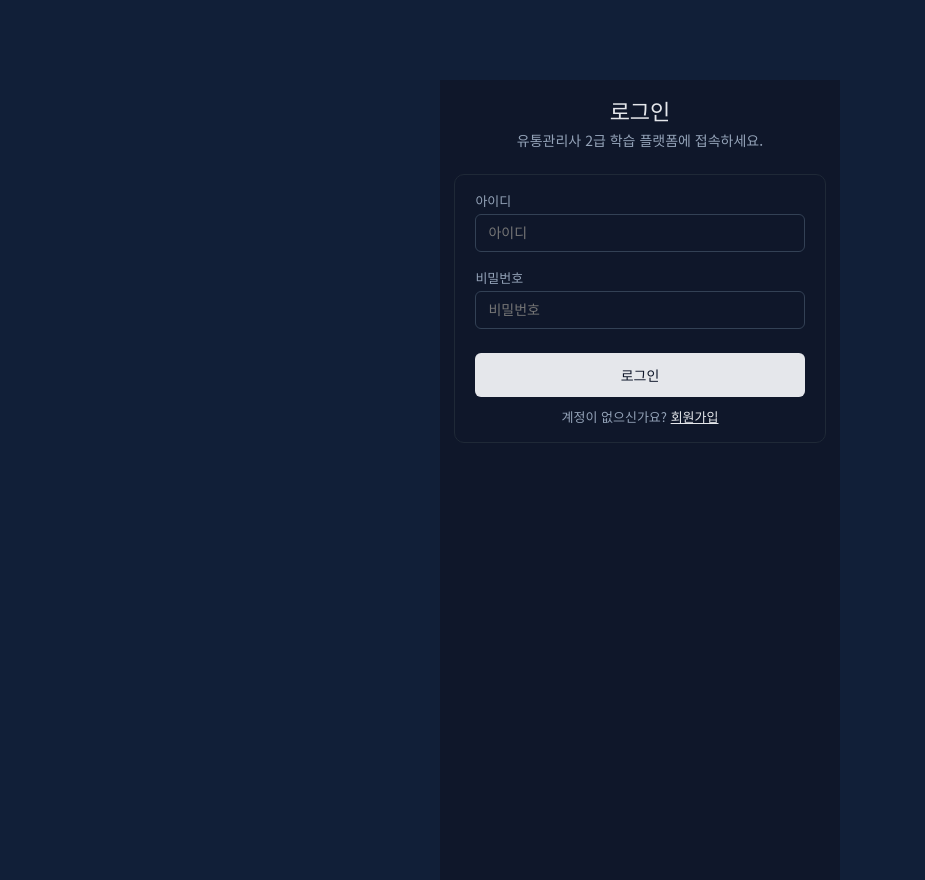
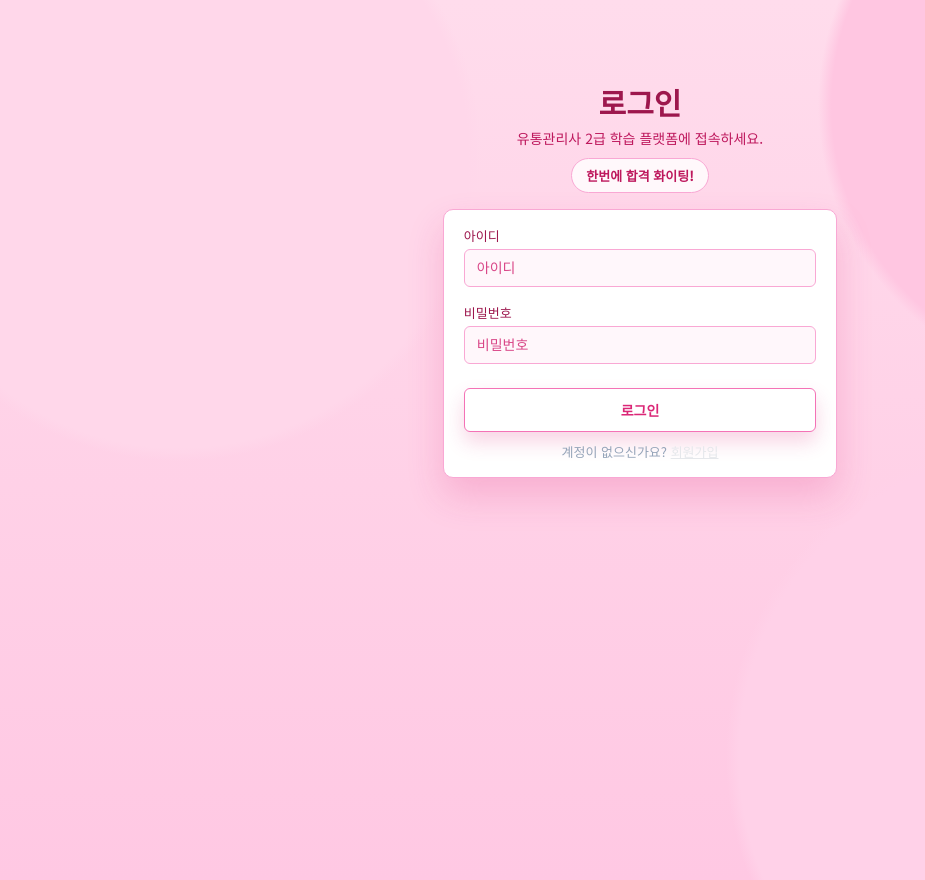
Before and after one commit to naromath/distribution, a website built with Vite: page index.html in a window 1280 px wide. Shown: the whole page, without its empty margins (0-925 px from the left). Built offline with nearby package versions, Linux system fonts and the light colour scheme.

Commit message:
feat: add auth-mode styling and toggle body class for authentication view

```diff
--- a/index.html
+++ b/index.html
@@ -9,10 +9,11 @@
   <body>
     <div id="app">
       <!-- 로그인 / 회원가입 컨테이너 -->
-      <div id="auth-container" class="app-container" style="max-width: 400px; margin-top: 10vh; display: none;">
+      <div id="auth-container" class="app-container auth-container" style="display: none;">
         <div class="header" style="text-align: center;">
           <h1 id="auth-title">로그인</h1>
           <p id="auth-desc">유통관리사 2급 학습 플랫폼에 접속하세요.</p>
+          <div class="auth-cheer-text">한번에 합격 화이팅!</div>
         </div>
         <div class="card">
           <div style="margin-bottom: 1rem;">
--- a/src/main.js
+++ b/src/main.js
@@ -1786,6 +1786,7 @@ function handleAuth() {
 
 function showAuth() {
   currentUserId = null;
+  document.body.classList.add('auth-mode');
   document.getElementById('auth-container').style.display = 'block';
   document.getElementById('main-app-container').style.display = 'none';
   document.getElementById('auth-id').value = '';
@@ -1794,6 +1795,7 @@ function showAuth() {
 
 function showMainApp(userId) {
   currentUserId = userId;
+  document.body.classList.remove('auth-mode');
   document.getElementById('auth-container').style.display = 'none';
   document.getElementById('main-app-container').style.display = 'block';
   document.getElementById('user-greeting').textContent = `${userId}님 환영합니다!`;
--- a/src/style.css
+++ b/src/style.css
@@ -21,6 +21,96 @@ body { font-family: 'Noto Sans KR', sans-serif; background-color: var(--color-ba
   background: var(--color-background-primary);
   min-height: 100dvh;
   box-shadow: none;
+}
+
+body.auth-mode {
+  background:
+    radial-gradient(circle at 14% 18%, #ffd7ea 0%, #ffd7ea 22%, transparent 23%),
+    radial-gradient(circle at 86% 12%, #ffc6e1 0%, #ffc6e1 20%, transparent 21%),
+    radial-gradient(circle at 82% 86%, #ffd1e8 0%, #ffd1e8 24%, transparent 25%),
+    linear-gradient(180deg, #ffdcecff 0%, #ffc8e3ff 100%);
+  min-height: 100dvh;
+}
+
+body.auth-mode #app {
+  position: relative;
+  z-index: 1;
+}
+
+.auth-container {
+  max-width: 420px;
+  min-height: auto;
+  margin: clamp(52px, 10vh, 90px) auto 0;
+  padding: 0 0.8rem 2rem;
+  background: transparent;
+  box-shadow: none;
+}
+
+.auth-container .header {
+  margin-bottom: 1rem;
+}
+
+.auth-container #auth-title {
+  font-size: 30px;
+  font-weight: 700;
+  color: #9d174d;
+}
+
+.auth-container #auth-desc {
+  margin-top: 2px;
+  color: #be185d;
+}
+
+.auth-cheer-text {
+  margin-top: 10px;
+  display: inline-flex;
+  align-items: center;
+  justify-content: center;
+  border-radius: 999px;
+  padding: 7px 14px;
+  font-size: 13px;
+  font-weight: 600;
+  color: #be185d;
+  background: rgba(255, 255, 255, 0.82);
+  border: 0.5px solid #f9a8d4;
+}
+
+.auth-container .card {
+  background: #ffffff;
+  border: 0.5px solid #f9a8d4;
+  box-shadow: 0 18px 36px rgba(219, 39, 119, 0.2);
+}
+
+.auth-container label {
+  color: #9d174d !important;
+}
+
+.auth-container .text-input {
+  background: #fff7fb;
+  border-color: #f9a8d4;
+  color: #831843;
+}
+
+.auth-container .text-input::placeholder {
+  color: #d94687;
+}
+
+.auth-container .text-input:focus {
+  border-color: #ec4899;
+  box-shadow: 0 0 0 3px rgba(236, 72, 153, 0.16);
+}
+
+.auth-container .btn-primary {
+  background: #ffffff;
+  color: #db2777;
+  border: 0.5px solid #f472b6;
+  font-weight: 700;
+  box-shadow: 0 10px 20px rgba(219, 39, 119, 0.2);
+}
+
+.auth-container .btn-primary:hover {
+  opacity: 1;
+  background: #fff1f8;
 }
 
 .header { margin-bottom: 1.5rem; }
```
